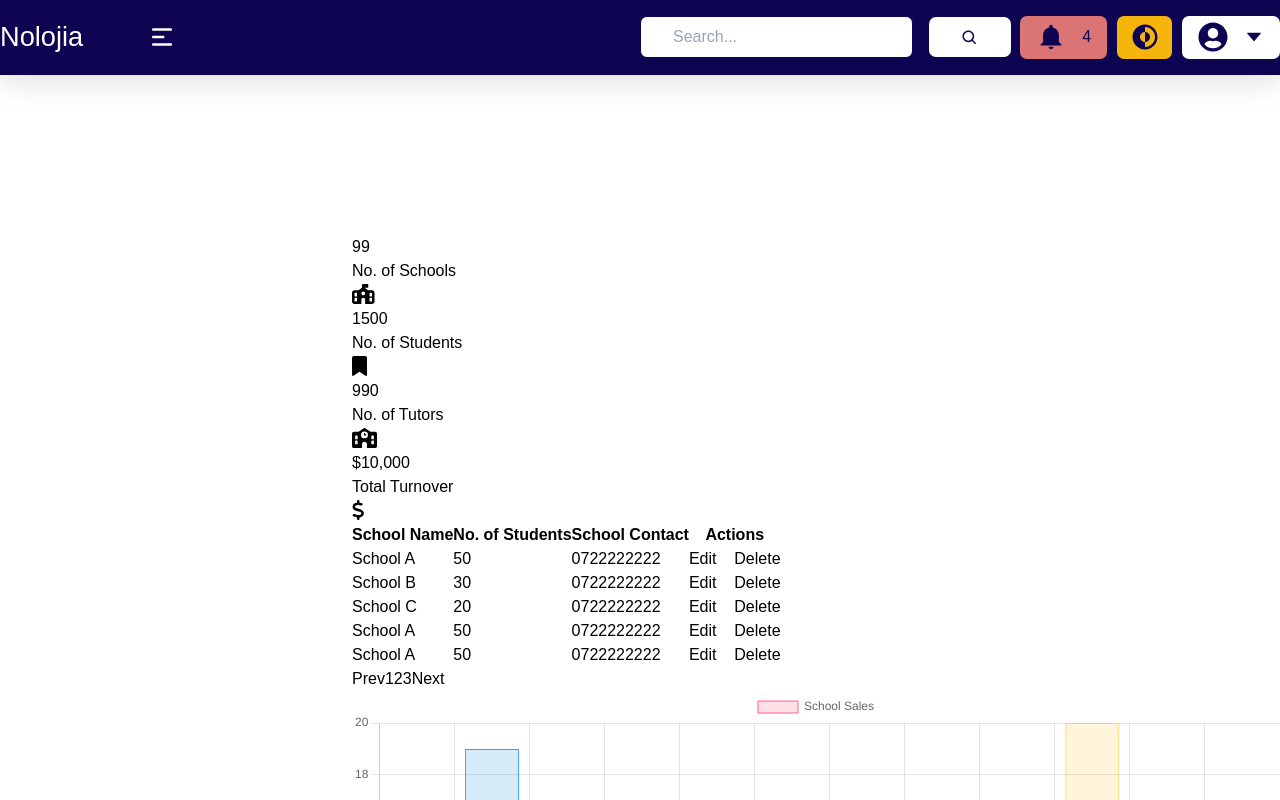
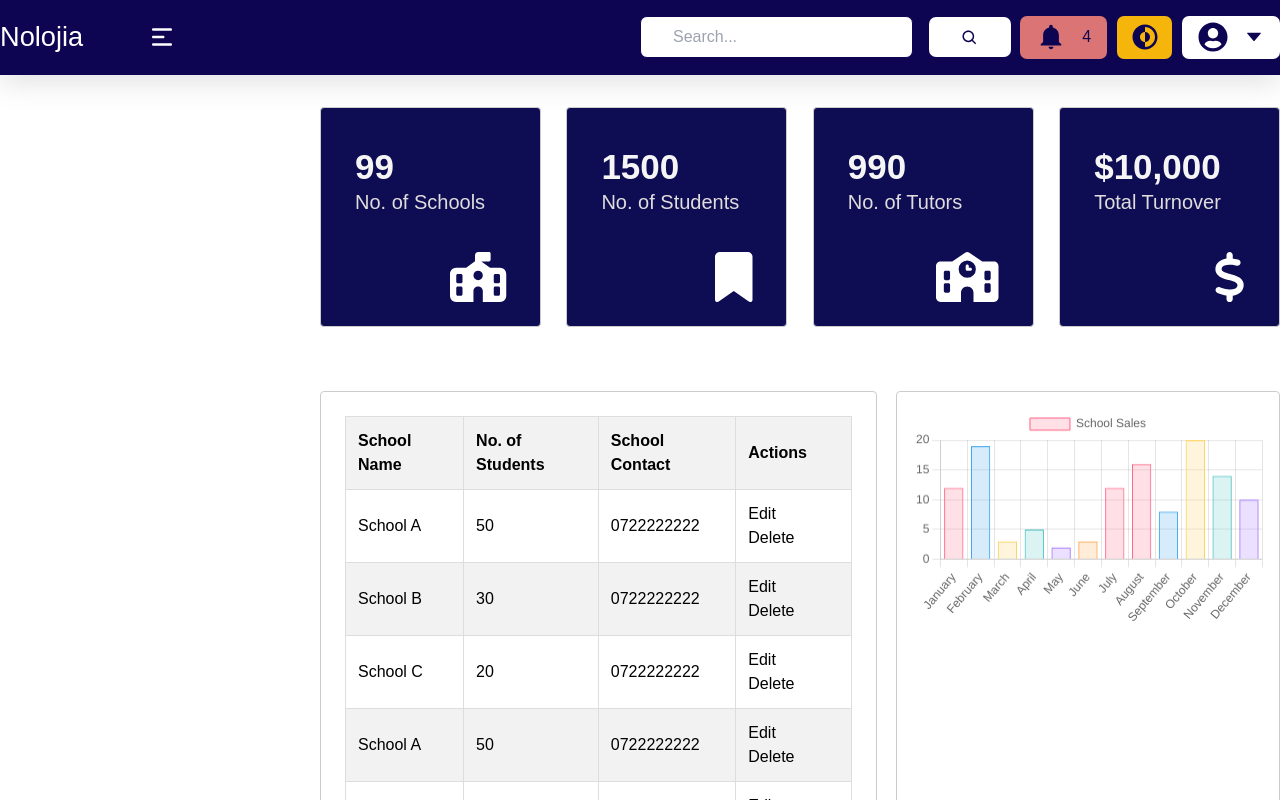
Before and after one commit to Nolojia-Technologies/nolojia-frontend, a React (Create React App) app: page /admin in a window 1280 px wide. Shown: the top 800 px of the page. Built offline with nearby package versions, Linux system fonts and the light colour scheme.

Commit message:
styles the admin-dashboard

```diff
--- a/src/admin/admin.css
+++ b/src/admin/admin.css
@@ -1,9 +1,171 @@
 .admin-content{
-    margin-left: 22rem;
-    margin-top: 10rem;
+    margin-left: 20rem;
+    margin-top: 2rem;
 }
 @media(max-width:824px){
     .admin-content{
         margin-left: 0;
     }
 }
+.admin-container {
+    margin: 2rem;
+  }
+
+  .admin-row {
+    display: flex;
+    justify-content: space-between;
+    margin-bottom: 2rem;
+  }
+
+  .admin-box {
+    background-color: #0e0c52;
+    border: 1px solid #ccc;
+    border-radius: 4px;
+    padding: 1.5rem;
+    width: 23%;
+  }
+  .admin-box p{
+    font-size: 35px;
+     color: whitesmoke;
+     font-weight: bold;
+     line-height: 30px;
+     padding-left: 10px;
+     margin-top: 20px;
+     display: inline-block;
+ }
+ .admin-box p span{
+   font-size: 20px;
+   font-weight: 400;
+   color: #e0dddd;
+ }
+ .admin-box .icon{
+   font-size: 40px!important;
+     float: right;
+     margin-top: 35px!important;
+     color: white;
+     padding-right: 10px;
+ }
+  .admin-table {
+    background-color: #fff;
+    border: 1px solid #ccc;
+    border-radius: 4px;
+    padding: 1.5rem;
+    width: 58%;
+  }
+  .school-buttons .button{
+    margin-right: 2px;
+  }
+
+  .admin-pagination {
+    display: flex;
+    justify-content: center;
+    margin-top: 1rem;
+  }
+
+  .admin-chart {
+    background-color: #fff;
+    border: 1px solid #ccc;
+    border-radius: 4px;
+    padding: 1rem;
+    margin-top: 2rem;
+    justify-content: center;
+    align-items: center;
+    width: 40%;
+}
+
+.admin-chart h2 {
+margin: 0;
+font-size: 1.5rem;
+font-weight: 600;
+padding: 0.5rem;
+}
+
+.admin-chart img {
+max-width: 100%;
+max-height: 100%;
+}
+
+.admin-table {
+margin-top: 2rem;
+}
+
+.admin-table table {
+border-collapse: collapse;
+width: 100%;
+}
+
+.admin-table th,
+.admin-table td {
+padding: 0.75rem;
+text-align: left;
+border: 1px solid #ddd;
+}
+
+.admin-table th {
+background-color: #f2f2f2;
+font-weight: 600;
+}
+
+.admin-table tr:nth-child(even) {
+background-color: #f2f2f2;
+}
+
+.admin-table tr:hover {
+background-color: #ddd;
+}
+
+.admin-pagination {
+display: flex;
+justify-content: flex-end;
+margin-top: 1rem;
+}
+
+.admin-pagination button {
+margin-left: 0.5rem;
+padding: 0.25rem 0.5rem;
+border: none;
+background-color: #fff;
+color: #333;
+cursor: pointer;
+}
+
+.admin-pagination button:hover {
+background-color: #ccc;
+color: #fff;
+}
+
+.admin-suggestions {
+margin-top: 2rem;
+}
+
+.admin-suggestions h2 {
+font-size: 1.5rem;
+font-weight: 600;
+margin-bottom: 1rem;
+}
+
+.admin-suggestions ul {
+margin: 0;
+padding: 0;
+}
+
+.admin-suggestions li {
+list-style: none;
+margin-bottom: 0.5rem;
+}
+
+.admin-suggestions li a {
+color: #333;
+text-decoration: none;
+font-size: 1.2rem;
+}
+.admin-suggestions li a:hover {
+    color: #555;
+    text-decoration: underline;
+    }
+
+.admin-suggestions li p {
+    margin-top: 0.5rem;
+    font-size: 0.9rem;
+    color: #555;
+    }
```
